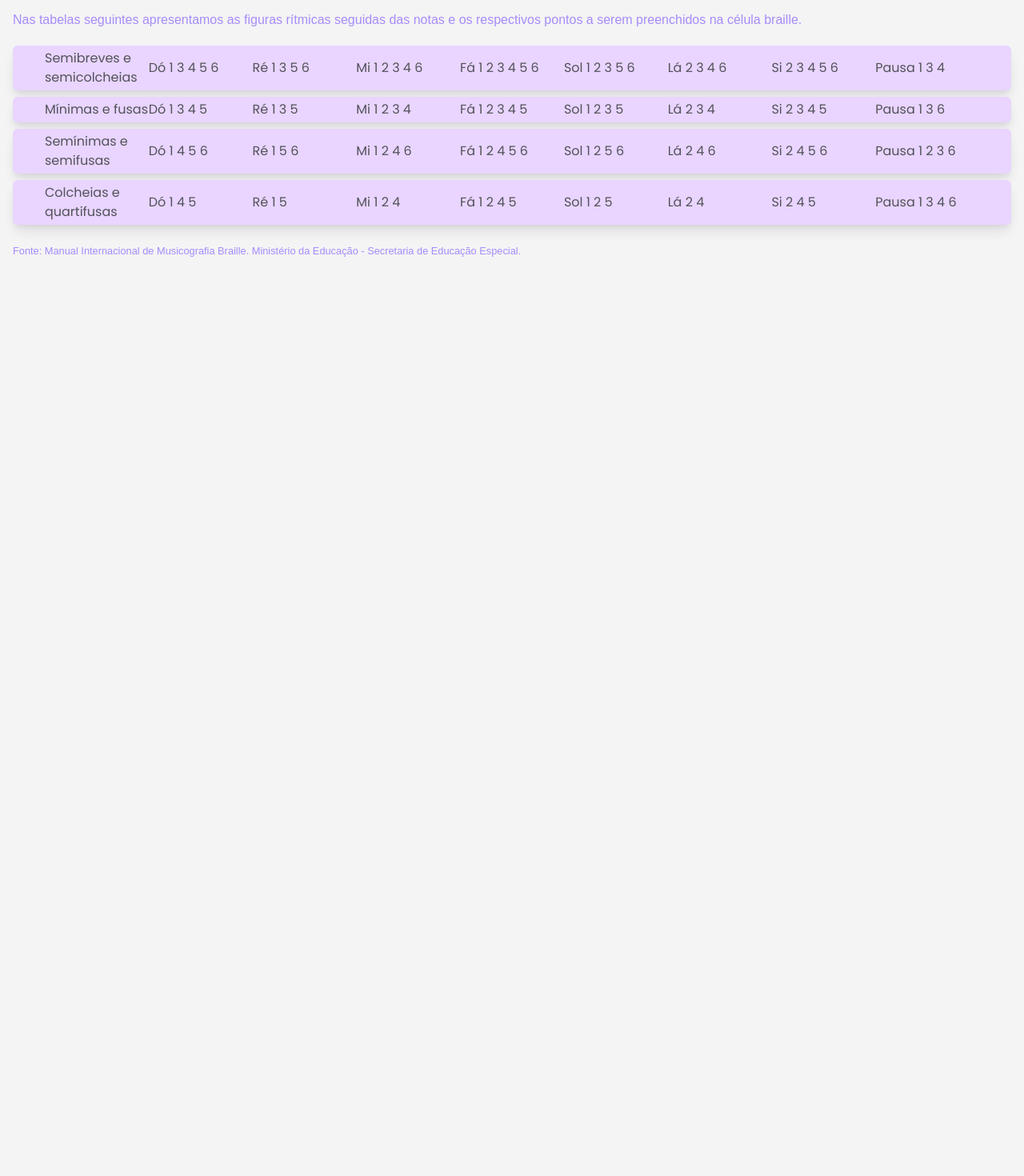
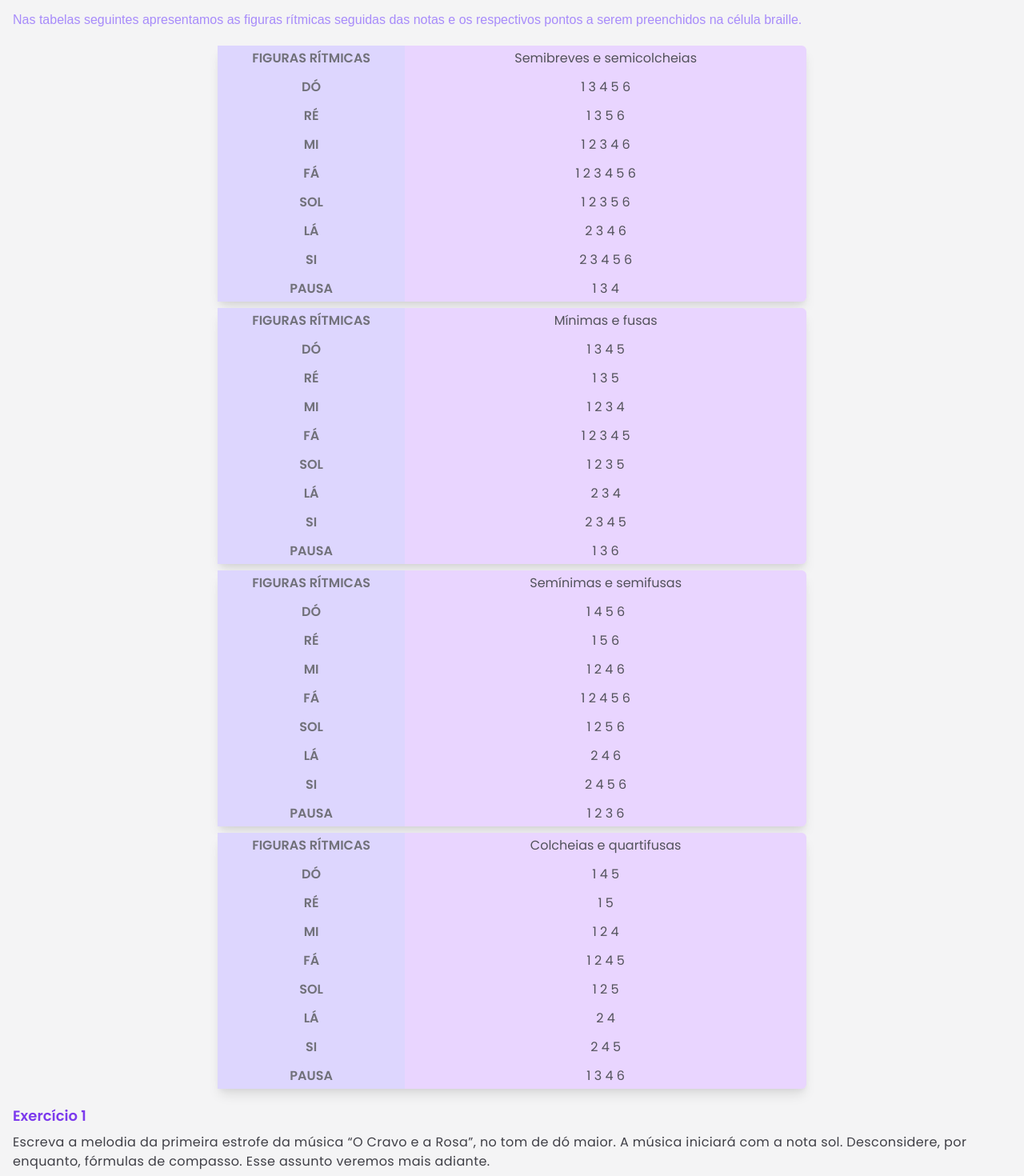
Before and after one commit to pauloWeslleY/glossario_sembrain, a React (Vite) app: page /glossary in a window 1280 px wide. Shown: the part 120-1590 px from the top of the page at 80% size. Before the commit the page ends 800 px from the top, so only its background shows below. Built offline with nearby package versions, Linux system fonts and the light colour scheme.

Commit message:
feat: Component HeroExercise for Exercise

```diff
--- a/src/pages/Glossary/components/CardsGlossary/CardTableContent.tsx
+++ b/src/pages/Glossary/components/CardsGlossary/CardTableContent.tsx
@@ -13,7 +13,7 @@ const CardTableContent = ({ notes }: CardTableContentProps) => {
   return (
     <SimpleGrid
       spacingY={3}
-      columns={{ base: 1, md: 9 }}
+      columns={{ base: 1, md: 1 }}
       w={'full'}
       py={1}
       px={10}
@@ -22,7 +22,7 @@ const CardTableContent = ({ notes }: CardTableContentProps) => {
       fontFamily={'Poppins'}
     >
       {LIST_NOTES.map((notes, i) => (
-        <Flex key={i} align={'center'} gap={4}>
+        <Flex key={i} align={'center'} justify={'center'}>
           <span>{notes}</span>
         </Flex>
       ))}
--- a/src/pages/Glossary/components/CardsGlossary/CardTableGlossary.tsx
+++ b/src/pages/Glossary/components/CardsGlossary/CardTableGlossary.tsx
@@ -1,8 +1,9 @@
 import { memo } from 'react'
 import { Flex, Stack } from '@chakra-ui/react'
-import { CardTableContent } from './index'
+import { CardTableContent, CardTableHeader } from './index'
 
 import { NOTES } from './repositories/notes'
+import HEAD from './repositories/header'
 
 const CardTableGlossary = () => {
   return (
@@ -11,11 +12,12 @@ const CardTableGlossary = () => {
         <Flex
           key={index}
           as={'section'}
-          direction={{ base: 'row', md: 'column' }}
+          direction={{ base: 'row' }}
           bg={'purple.200'}
           rounded={'md'}
           shadow={'lg'}
         >
+          <CardTableHeader head={HEAD} />
           <CardTableContent notes={props} />
         </Flex>
       ))}
--- /dev/null
+++ b/src/pages/Glossary/components/CardsGlossary/CardTableHeader.tsx
@@ -0,0 +1,26 @@
+import { memo } from 'react'
+import { Flex, SimpleGrid } from '@chakra-ui/react'
+
+const CardTableHeader = ({ head }: { head: Array<string> }) => (
+  <SimpleGrid
+    spacingY={3}
+    columns={{ base: 1, md: 1 }}
+    w={{ base: 320 }}
+    textTransform={'uppercase'}
+    bg={'violet.200'}
+    color={'zinc.500'}
+    py={{ base: 1 }}
+    px={{ base: 2, md: 10 }}
+    fontSize={'md'}
+    fontWeight={'semibold'}
+    fontFamily={'Poppins'}
+  >
+    {head.map((head, index) => (
+      <Flex key={index} align={'center'} justify={'center'}>
+        <span>{head}</span>
+      </Flex>
+    ))}
+  </SimpleGrid>
+)
+
+export default memo(CardTableHeader)
--- a/src/pages/Glossary/components/CardsGlossary/index.ts
+++ b/src/pages/Glossary/components/CardsGlossary/index.ts
@@ -1,4 +1,5 @@
 import CardTableGlossary from './CardTableGlossary'
 import CardTableContent from './CardTableContent'
+import CardTableHeader from './CardTableHeader'
 
-export { CardTableGlossary, CardTableContent }
+export { CardTableGlossary, CardTableContent, CardTableHeader }
--- /dev/null
+++ b/src/pages/Glossary/components/CardsGlossary/repositories/header.ts
@@ -0,0 +1,11 @@
+export default [
+  'Figuras rítmicas',
+  'Dó',
+  'Ré',
+  'Mi',
+  'Fá',
+  'Sol',
+  'Lá',
+  'Si',
+  'Pausa',
+]
--- a/src/pages/Glossary/components/CardsGlossary/repositories/notes.ts
+++ b/src/pages/Glossary/components/CardsGlossary/repositories/notes.ts
@@ -3,46 +3,46 @@ import { NotesTypes } from '../../../../../@types/NotesType'
 export const NOTES: Array<NotesTypes> = [
   {
     Notas: 'Semibreves e semicolcheias',
-    Dó: 'Dó 1 3 4 5 6',
-    Ré: 'Ré 1 3 5 6',
-    Mi: 'Mi 1 2 3 4 6',
-    Fá: 'Fá 1 2 3 4 5 6',
-    Sol: 'Sol 1 2 3 5 6',
-    Lá: 'Lá 2 3 4 6',
-    Si: 'Si 2 3 4 5 6',
-    Pausa: 'Pausa 1 3 4',
+    Dó: '1 3 4 5 6',
+    Ré: '1 3 5 6',
+    Mi: '1 2 3 4 6',
+    Fá: '1 2 3 4 5 6',
+    Sol: '1 2 3 5 6',
+    Lá: '2 3 4 6',
+    Si: '2 3 4 5 6',
+    Pausa: '1 3 4',
   },
   {
     Notas: 'Mínimas e fusas',
-    Dó: 'Dó 1 3 4 5',
-    Ré: 'Ré 1 3 5',
-    Mi: 'Mi 1 2 3 4',
-    Fá: 'Fá 1 2 3 4 5',
-    Sol: 'Sol 1 2 3 5',
-    Lá: 'Lá 2 3 4',
-    Si: 'Si 2 3 4 5',
-    Pausa: 'Pausa 1 3 6',
+    Dó: '1 3 4 5',
+    Ré: '1 3 5',
+    Mi: '1 2 3 4',
+    Fá: '1 2 3 4 5',
+    Sol: '1 2 3 5',
+    Lá: '2 3 4',
+    Si: '2 3 4 5',
+    Pausa: '1 3 6',
   },
   {
     Notas: 'Semínimas e semifusas',
-    Dó: 'Dó 1 4 5 6',
-    Ré: 'Ré 1 5 6',
-    Mi: 'Mi 1 2 4 6',
-    Fá: 'Fá 1 2 4 5 6',
-    Sol: 'Sol 1 2 5 6',
-    Lá: 'Lá 2 4 6',
-    Si: 'Si 2 4 5 6',
-    Pausa: 'Pausa 1 2 3 6',
+    Dó: '1 4 5 6',
+    Ré: '1 5 6',
+    Mi: '1 2 4 6',
+    Fá: '1 2 4 5 6',
+    Sol: '1 2 5 6',
+    Lá: '2 4 6',
+    Si: '2 4 5 6',
+    Pausa: '1 2 3 6',
   },
   {
     Notas: 'Colcheias e quartifusas',
-    Dó: 'Dó 1 4 5',
-    Ré: 'Ré 1 5',
-    Mi: 'Mi 1 2 4',
-    Fá: 'Fá 1 2 4 5',
-    Sol: 'Sol 1 2 5',
-    Lá: 'Lá 2 4',
-    Si: 'Si 2 4 5',
-    Pausa: 'Pausa 1 3 4 6',
+    Dó: '1 4 5',
+    Ré: '1 5',
+    Mi: '1 2 4',
+    Fá: '1 2 4 5',
+    Sol: '1 2 5',
+    Lá: '2 4',
+    Si: '2 4 5',
+    Pausa: '1 3 4 6',
   },
 ]
--- /dev/null
+++ b/src/pages/Glossary/components/HeroExercise/HeroExercise.tsx
@@ -0,0 +1,31 @@
+import { memo } from 'react'
+import { Flex, Text } from '@chakra-ui/react'
+
+const HeroExercise = () => {
+  return (
+    <Flex as={'section'} flexDir={'column'} gap={2} my={4}>
+      <Text
+        as={'h3'}
+        color={'violet.600'}
+        fontWeight={'bold'}
+        fontFamily={'Poppins'}
+        fontSize={'lg'}
+      >
+        Exercício 1
+      </Text>
+
+      <Text
+        color={'zinc.700'}
+        fontFamily={'Poppins'}
+        fontWeight={'medium'}
+        letterSpacing={'wide'}
+      >
+        Escreva a melodia da primeira estrofe da música “O Cravo e a Rosa”, no
+        tom de dó maior. A música iniciará com a nota sol. Desconsidere, por
+        enquanto, fórmulas de compasso. Esse assunto veremos mais adiante.
+      </Text>
+    </Flex>
+  )
+}
+
+export default memo(HeroExercise)
--- /dev/null
+++ b/src/pages/Glossary/components/HeroExercise/index.ts
@@ -0,0 +1,3 @@
+import HeroExercise from './HeroExercise'
+
+export { HeroExercise }
--- a/src/pages/Glossary/index.tsx
+++ b/src/pages/Glossary/index.tsx
@@ -1,5 +1,6 @@
 import { Container, Flex, Heading, Text } from '@chakra-ui/react'
 import { CardTableGlossary } from './components/CardsGlossary'
+import { HeroExercise } from './components/HeroExercise'
 
 export function Glossary() {
   return (
@@ -22,7 +23,11 @@ export function Glossary() {
         notas e os respectivos pontos a serem preenchidos na célula braille.
       </Text>
 
-      <CardTableGlossary />
+      <Container maxW={'3xl'}>
+        <CardTableGlossary />
+      </Container>
+
+      <HeroExercise />
 
       <Text as={'footer'} mb={2} color={'violet.400'}>
         <small>
--- a/src/pages/Home/Banner/Banner.tsx
+++ b/src/pages/Home/Banner/Banner.tsx
@@ -6,6 +6,7 @@ import {
   Heading,
   Stack,
   Text,
+  VisuallyHidden,
   useBreakpointValue,
 } from '@chakra-ui/react'
 import { Btn } from '../../../components/Button'
@@ -31,6 +32,11 @@ const Banner = ({ title, subtitle, coverUrl }: BannerProps) => {
         height: 'calc(100vh - 72px)',
       }}
     >
+      <VisuallyHidden>
+        Dedos de uma pessoa fazendo uma leitura musical em braille. Na folha em
+        branco, um desenho livre de uma pauta musical com figuras rítmicas
+        preenche o espaço entre os dedos e o fim da folha.
+      </VisuallyHidden>
       <Flex
         as={'section'}
         align={'center'}
```
